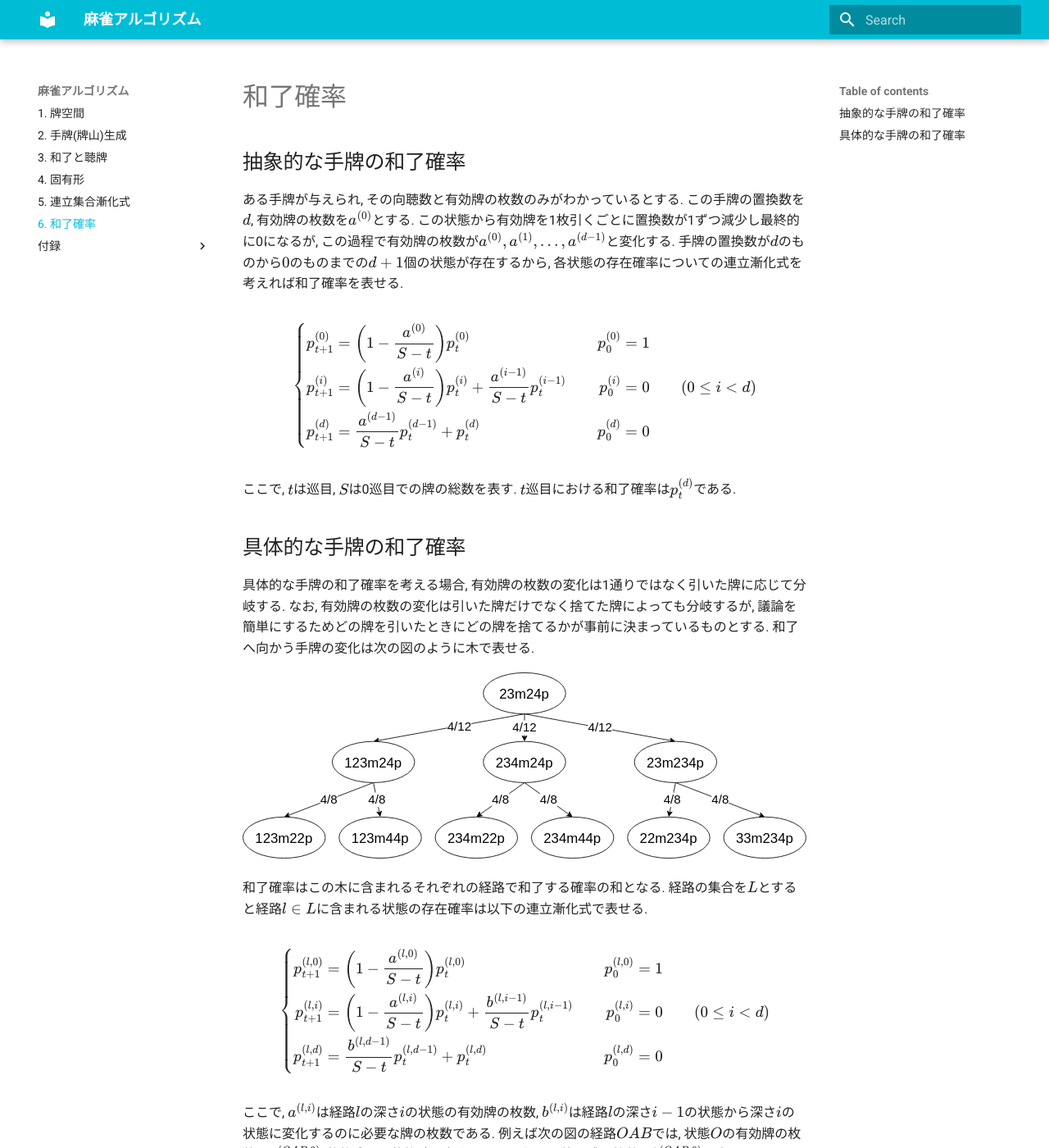
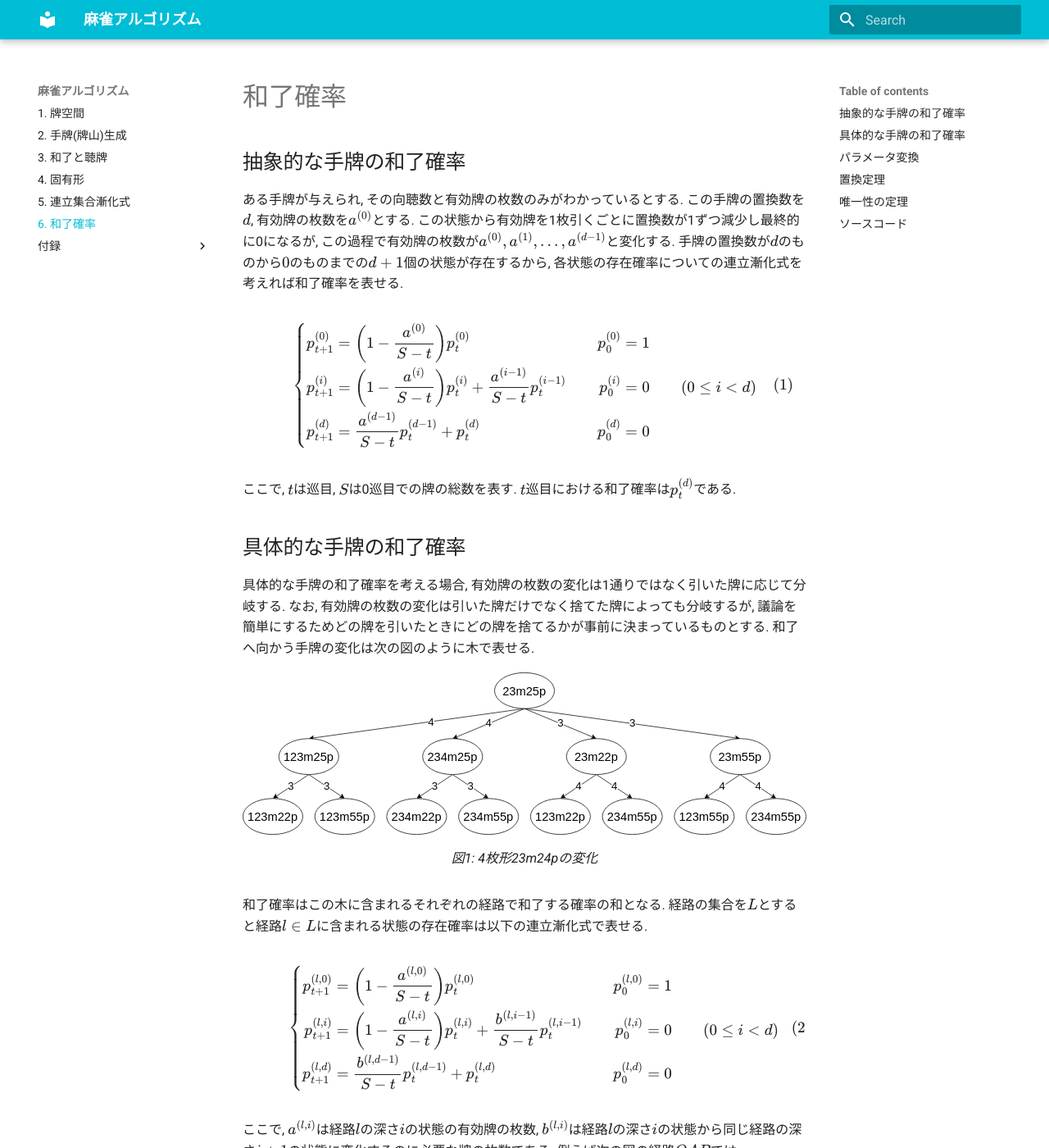
Before and after one commit to tomohxx/mahjong-algorithm-book, an MkDocs documentation site: the page built from docs/probability.md, in a window 1280 px wide and 1400 px high. Shown: the whole window at 82% size. Built offline with MkDocs 1.6.1 and Material for MkDocs 9.7.7, drawn with Linux system fonts in a browser that asks for light colours; old or Windows-style settings are respelled for this version of MkDocs; some of the changed text lies outside the part shown.

Commit message:
add contents

```diff
--- a/docs/probability.md
+++ b/docs/probability.md
@@ -12,6 +12,7 @@ p^{(i)}_{t+1} &= \left( 1- \frac{a^{(i)}}{S-t} \right) p^{(i)}_t + \frac{a^{(i-1
 p^{(d)}_{t+1} &= \frac{a^{(d-1)}}{S-t} p^{(d-1)}_t + p^{(d)}_{t} & p^{(d)}_0 &= 0
 \end{aligned}
 \right.
+\tag{1}
 $$
 
 ここで, $t$は巡目, $S$は0巡目での牌の総数を表す. $t$巡目における和了確率は$p^{(d)}_t$である.
@@ -20,7 +21,10 @@ $$
 
 具体的な手牌の和了確率を考える場合, 有効牌の枚数の変化は1通りではなく引いた牌に応じて分岐する. なお, 有効牌の枚数の変化は引いた牌だけでなく捨てた牌によっても分岐するが, 議論を簡単にするためどの牌を引いたときにどの牌を捨てるかが事前に決まっているものとする. 和了へ向かう手牌の変化は次の図のように木で表せる.
 
-![](img/tree-1.svg)
+<figure text-align="center">
+  <img src="/img/tree-1.svg"/>
+  <figcaption>図1: 4枚形23m24pの変化</figcaption>
+</figure>
 
 和了確率はこの木に含まれるそれぞれの経路で和了する確率の和となる. 経路の集合を$L$とすると経路$l \in L$に含まれる状態の存在確率は以下の連立漸化式で表せる.
 
@@ -32,11 +36,15 @@ p^{(l, i)}_{t+1} &= \left( 1-\frac{a^{(l, i)}}{S-t} \right) p^{(l, i)}_t + \frac
 p^{(l, d)}_{t+1} &= \frac{b^{(l, d-1)}}{S-t} p^{(l, d-1)}_t + p^{(l, d)}_t & p^{(l, d)}_0 &= 0
 \end{aligned}
 \right.
+\tag{2}
 $$
 
-ここで, $a^{(l, i)}$は経路$l$の深さ$i$の状態の有効牌の枚数, $b^{(l, i)}$は経路$l$の深さ$i-1$の状態から深さ$i$の状態に変化するのに必要な牌の枚数である. 例えば次の図の経路$OAB$では, 状態$O$の有効牌の枚数を$a^{(OAB, 0)}$, 状態$O$から状態$A$に変化するのに必要な牌の残り枚数を$b^{(OAB, 0)}$で表している. 同様に, 状態$A$の有効牌の枚数を$a^{(OAB, 1)}$, 状態$A$から状態$B$に変化するのに必要な牌の枚数を$b^{(OAB, 1)}$で表す. この例からわかるように$a^{(l, i)} \ge b^{(l, i)}$となる. $t$巡目で経路$l$によって和了する確率は$p^{(l, d)}_t$である.
+ここで, $a^{(l, i)}$は経路$l$の深さ$i$の状態の有効牌の枚数, $b^{(l, i)}$は経路$l$の深さ$i$の状態から同じ経路の深さ$i+1$の状態に変化するのに必要な牌の枚数である. 例えば次の図の経路$OAB$では, $a^{(OAB, 0)} = 14, b^{(OAB, 0)} = 4, a^{(OAB, 1)} = 6, b^{(OAB, 1)} = 3$となる. この例からわかるように$a^{(l, i)} \ge b^{(l, i)}$となる. $t$巡目で経路$l$によって和了する確率は$p^{(l, d)}_t$である.
 
-![](img/tree-2.svg)
+<figure text-align="center">
+  <img src="/img/tree-2.svg"/>
+  <figcaption>図2: 手牌の変化の木</figcaption>
+</figure>
 
 和了確率を$P_t$とすると
 
@@ -45,3 +53,36 @@ P_t = \sum_{l \in L} p^{(l, d)}_t
 $$
 
 となる.
+
+## パラメータ変換
+
+(2)式の$b^{(l, i)}$を$a^{(l, i)}$で置き換えると, 形式的に(2)式を(1)式に変形できる.
+
+$$
+\left\{
+\begin{aligned}
+q^{(l, 0)}_{t+1} &= \left( 1-\frac{a^{(l, 0)}}{S-t} \right) q^{(l, 0)}_t  & q^{(l, 0)}_0 &= 1 \\
+q^{(l, i)}_{t+1} &= \left( 1-\frac{a^{(l, i)}}{S-t} \right) q^{(l, i)}_t + \frac{a^{(l, i-1)}}{S-t} q^{(l, i-1)}_t & q^{(l, i)}_0 &= 0 & (0 \le i < d) \\
+q^{(l, d)}_{t+1} &= \frac{a^{(l, d-1)}}{S-t} q^{(l, d-1)}_t + q^{(l, d)}_t & q^{(l, d)}_0 &= 0
+\end{aligned}
+\right.
+\tag{3}
+$$
+
+(2)式の$p^{(l, i)}_{t}$と(3)式の$q^{(l, i)}_{t}$には以下の関係が成り立つ.
+
+$$
+\begin{aligned}
+p^{(l, i)}_t &= q^{(l, i)}_t \prod_{j=0}^{i-1} \frac{b^{(l, j)}}{a^{(l, j)}} & (0 < i \le d)
+\end{aligned}
+$$
+
+## 置換定理
+
+(1)式のパラメータ$a^{(i)}$の任意の置換によって得られる連立漸化式の解$p^{(d)}_t$はすべて等しい. この証明は[B. 置換定理と唯一性の定理](permutation.md)を参照すること.
+
+## 唯一性の定理
+
+(1)式の解$p^{(d)}_t$が同一となる連立漸化式のパラメータ$a^{(i)}$の組は置換を除いてただ一つに限る. この証明は[B. 置換定理と唯一性の定理](permutation.md)を参照すること.
+
+## ソースコード
--- a/mkdocs.yml
+++ b/mkdocs.yml
@@ -16,6 +16,8 @@ markdown_extensions:
       generic: true
   - admonition
   - def_list
+  - toc:
+      permalink: true
 
 extra_javascript:
   - javascripts/config.js
@@ -35,4 +37,4 @@ pages:
   - 6. 和了確率: 'probability.md'
   - 付録:
       - A. 天和の確率: 'tenhou.md'
-      - B. 置換定理: 'permutation.md'
+      - B. 置換定理と唯一性の定理: 'permutation.md'
```
Also changed, not shown: docs/permutation.md (+5 -1 lines), docs/winning_hand.md (+4 -1 lines), docs/img/tree-1.svg, docs/img/tree-2.svg.
